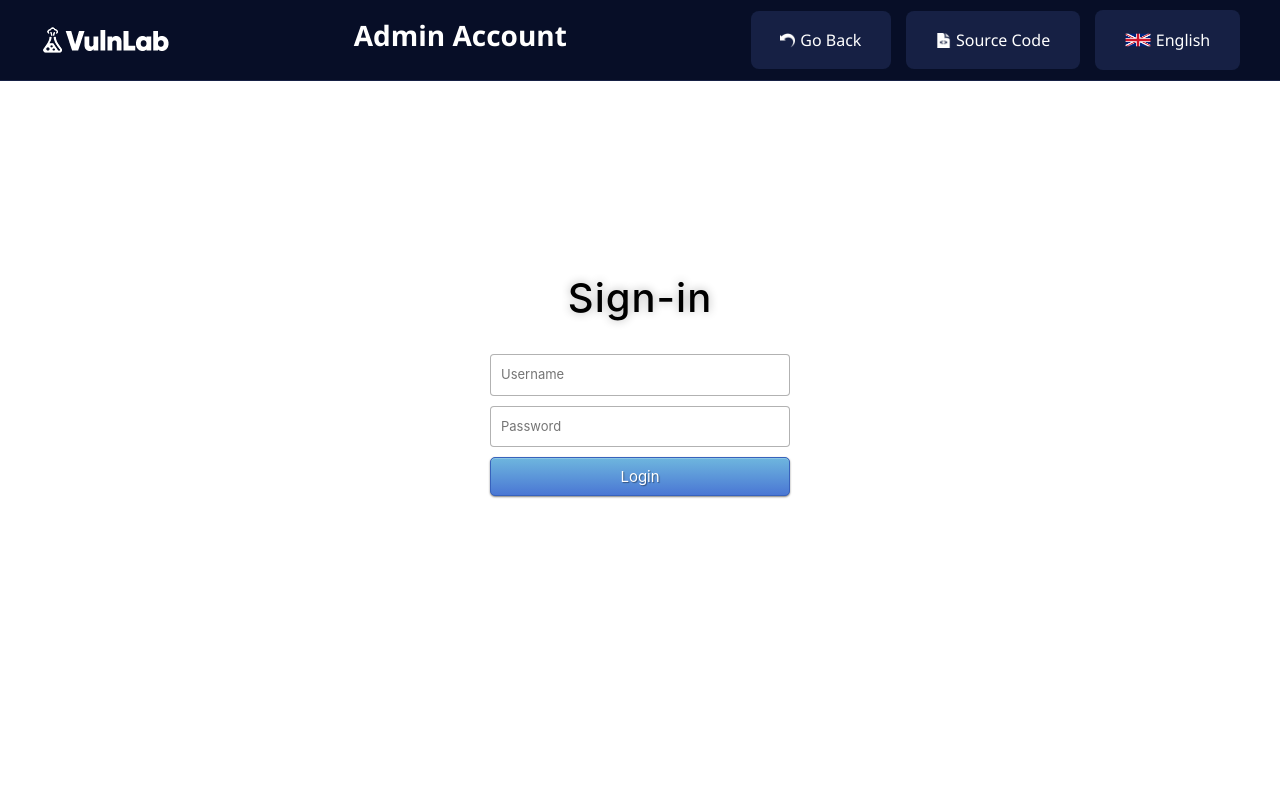
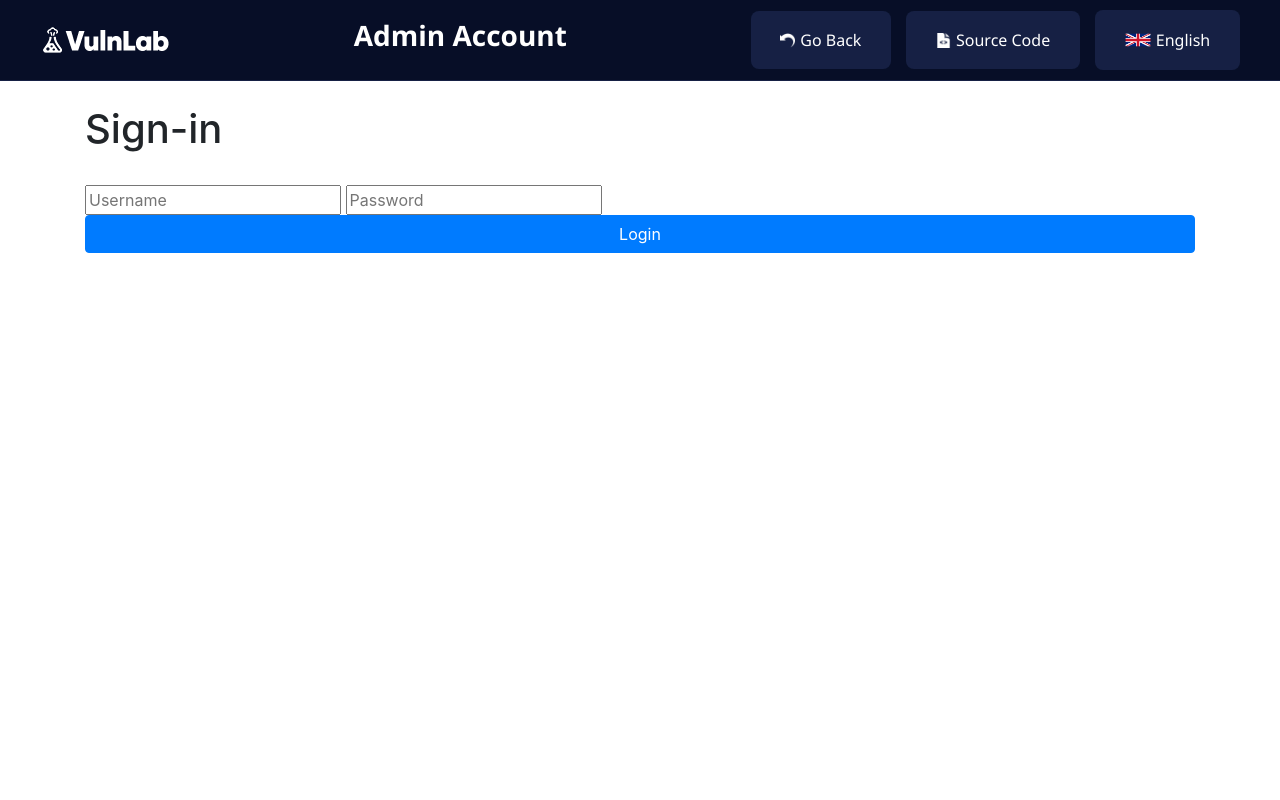
Before and after one commit to feisonBaixcamp/Grup4, a PHP site: page /lab/insecure-deserialization/admin-account-1/login.php in a window 1280 px wide. Run offline with PHP 8.4, Linux system fonts and the light colour scheme.

Commit message:
Update login.php

```diff
--- a/VulnLab/app/lab/insecure-deserialization/admin-account-1/login.php
+++ b/VulnLab/app/lab/insecure-deserialization/admin-account-1/login.php
@@ -1,32 +1,42 @@
 <?php
 
+// Se incluyen los archivos necesarios
 require("user.php");
 require("db.php");
 require("../../../lang/lang.php");
 $strings = tr();
 
+// Se crea una instancia de la clase DB para obtener la lista de usuarios
 $db = new DB();
 $users = $db->getUsersList();
 
-
-	if( isset( $_POST['username'] ) && isset( $_POST['password'] ) ){
-
+// Verificación de credenciales al enviar el formulario
+if (isset($_POST['username']) && isset($_POST['password'])) {
+    // Se obtienen las credenciales del primer usuario (posición 0)
     $username = $users[0]['username'];
     $password = $users[0]['password'];
 
-		if( $username === $_POST['username'] && $password === $_POST['password'] ){
+    // Se verifica si las credenciales enviadas coinciden con las del primer usuario
+    if ($username === $_POST['username'] && $password === $_POST['password']) {
+        // Si las credenciales son correctas, se redirige al usuario a la página principal
 
+        // Se crea una instancia del usuario autenticado
+        $user = new User($username, $password);
 
-			header("Location: index.php");
-			$user = new User($username,$password);
+        // Se serializa el objeto del usuario
         $serializedStr = serialize($user);
+
+        // Se codifica en base64 para mayor seguridad
         $extremeSecretCookie = base64_encode($serializedStr);
-			setcookie('V2VsY29tZS1hZG1pbgo',$extremeSecretCookie);
 
+        // Se establece la cookie
+        setcookie('V2VsY29tZS1hZG1pbgo', $extremeSecretCookie);
+
+        // Se redirige al usuario a la página principal
         header("Location: index.php");
         exit;
-		}
-		else{
+    } else {
+        // Si las credenciales son incorrectas, se redirige al usuario a la página de inicio de sesión con un mensaje de error
         header("Location: login.php?msg=1");
         exit;
     }
@@ -34,72 +44,36 @@
 
 ?>
 
+<!DOCTYPE html>
+<html lang='en'>
+<head>
+    <meta charset="UTF-8">
+    <meta name="viewport" content="width=device-width, initial-scale=1.0">
+    <title><?= $strings['sign-in']; ?></title>
     <link rel="stylesheet" type="text/css" href="css/bootstrap.min.css">
-<!------ Include the above in your HEAD tag ---------->
-
-<!DOCTYPE html><html lang='en' class=''>
-<head>
-
-
-<style class="cp-pen-styles">
-.btn { display: inline-block; *display: inline; *zoom: 1; padding: 4px 10px 4px; margin-bottom: 0; font-size: 13px; line-height: 18px; color: #333333; text-align: center;text-shadow: 0 1px 1px rgba(255, 255, 255, 0.75); vertical-align: middle; background-color: #f5f5f5; background-image: -moz-linear-gradient(top, #ffffff, #e6e6e6); background-image: -ms-linear-gradient(top, #ffffff, #e6e6e6); background-image: -webkit-gradient(linear, 0 0, 0 100%, from(#ffffff), to(#e6e6e6)); background-image: -webkit-linear-gradient(top, #ffffff, #e6e6e6); background-image: -o-linear-gradient(top, #ffffff, #e6e6e6); background-image: linear-gradient(top, #ffffff, #e6e6e6); background-repeat: repeat-x; filter: progid:dximagetransform.microsoft.gradient(startColorstr=#ffffff, endColorstr=#e6e6e6, GradientType=0); border-color: #e6e6e6 #e6e6e6 #e6e6e6; border-color: rgba(0, 0, 0, 0.1) rgba(0, 0, 0, 0.1) rgba(0, 0, 0, 0.25); border: 1px solid #e6e6e6; -webkit-border-radius: 4px; -moz-border-radius: 4px; border-radius: 4px; -webkit-box-shadow: inset 0 1px 0 rgba(255, 255, 255, 0.2), 0 1px 2px rgba(0, 0, 0, 0.05); -moz-box-shadow: inset 0 1px 0 rgba(255, 255, 255, 0.2), 0 1px 2px rgba(0, 0, 0, 0.05); box-shadow: inset 0 1px 0 rgba(255, 255, 255, 0.2), 0 1px 2px rgba(0, 0, 0, 0.05); cursor: pointer; *margin-left: .3em; }
-.btn:hover, .btn:active, .btn.active, .btn.disabled, .btn[disabled] { background-color: #e6e6e6; }
-.btn-large { padding: 9px 14px; font-size: 15px; line-height: normal; -webkit-border-radius: 5px; -moz-border-radius: 5px; border-radius: 5px; }
-.btn:hover { color: #333333; text-decoration: none; background-color: #e6e6e6; background-position: 0 -15px; -webkit-transition: background-position 0.1s linear; -moz-transition: background-position 0.1s linear; -ms-transition: background-position 0.1s linear; -o-transition: background-position 0.1s linear; transition: background-position 0.1s linear; }
-.btn-primary, .btn-primary:hover { text-shadow: 0 -1px 0 rgba(0, 0, 0, 0.25); color: #ffffff; }
-.btn-primary.active { color: rgba(255, 255, 255, 0.75); }
-.btn-primary { background-color: #4a77d4; background-image: -moz-linear-gradient(top, #6eb6de, #4a77d4); background-image: -ms-linear-gradient(top, #6eb6de, #4a77d4); background-image: -webkit-gradient(linear, 0 0, 0 100%, from(#6eb6de), to(#4a77d4)); background-image: -webkit-linear-gradient(top, #6eb6de, #4a77d4); background-image: -o-linear-gradient(top, #6eb6de, #4a77d4); background-image: linear-gradient(top, #6eb6de, #4a77d4); background-repeat: repeat-x; filter: progid:dximagetransform.microsoft.gradient(startColorstr=#6eb6de, endColorstr=#4a77d4, GradientType=0);  border: 1px solid #3762bc; text-shadow: 1px 1px 1px rgba(0,0,0,0.4); box-shadow: inset 0 1px 0 rgba(255, 255, 255, 0.2), 0 1px 2px rgba(0, 0, 0, 0.5); }
-.btn-primary:hover, .btn-primary:active, .btn-primary.active, .btn-primary.disabled, .btn-primary[disabled] { filter: none; background-color: #4a77d4; }
-.btn-block { width: 100%; display:block; }
-
-* { -webkit-box-sizing:border-box; -moz-box-sizing:border-box; -ms-box-sizing:border-box; -o-box-sizing:border-box; box-sizing:border-box; }
-
-html { width: 100%; height:100%; overflow:hidden; }
-
-.login {
-	position: absolute;
-	top: 50%;
-	left: 50%;
-	margin: -150px 0 0 -150px;
-	width:300px;
-	height:300px;
-}
-.login h1 { color: black; text-shadow: 0 0 10px rgba(0,0,0,0.3); letter-spacing:1px; text-align:center; }
-.login h2 { text-align:center; }
-
-input {
-	width: 100%;
-	margin-bottom: 10px;
-
-	border: none;
-	outline: none;
-	padding: 10px;
-	font-size: 13px;
-
-	border: 1px solid rgba(0,0,0,0.3);
-	border-radius: 4px;
-
-}
-
-</style></head><body>
-<div class ="container">
+    <style>
+        /* Estilos CSS */
+    </style>
+</head>
+<body>
+<div class="container">
     <div class="login">
         <?php
-		if( isset($_GET['msg'])){
-			if ( $_GET['msg'] == 2 )
-			echo "<h2 style = 'color:red'>".$strings['enter-system']."</h2>";
-			else
-			echo "<h2 style = 'color:red'>".$strings['invalid-credentials']."</h2>";
+            // Se muestra un mensaje de error si existe la variable GET 'msg'
+            if (isset($_GET['msg'])) {
+                if ($_GET['msg'] == 2) {
+                    echo "<h2 style='color:red'>" . $strings['enter-system'] . "</h2>";
+                } else {
+                    echo "<h2 style='color:red'>" . $strings['invalid-credentials'] . "</h2>";
+                }
             }
         ?>
         <br>
-	<h1 ><?= $strings['sign-in']; ?></h1>
+        <h1><?= $strings['sign-in']; ?></h1>
         <br>
         <form method="post">
-
             <input type="text" name="username" placeholder="<?= $strings['username']; ?>" required="required" />
             <input type="password" name="password" placeholder="<?= $strings['password']; ?>" required="required" />
-	</br>
             <button type="submit" class="btn btn-primary btn-block btn-large"><?= $strings['login']; ?></button>
         </form>
     </div>
```
Lines whose indentation alone changed are shown as unchanged.
